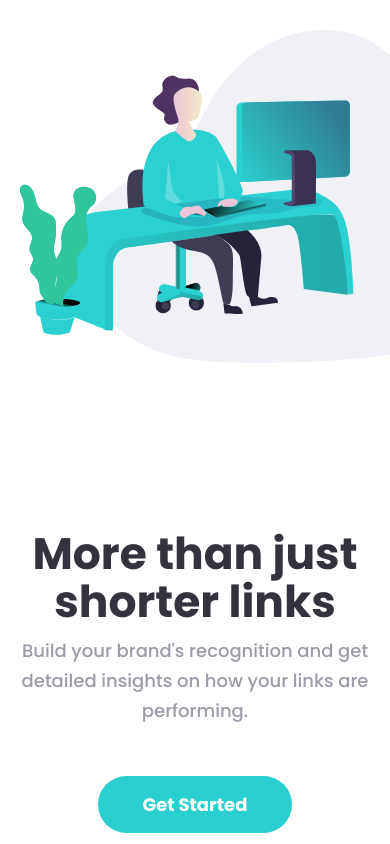
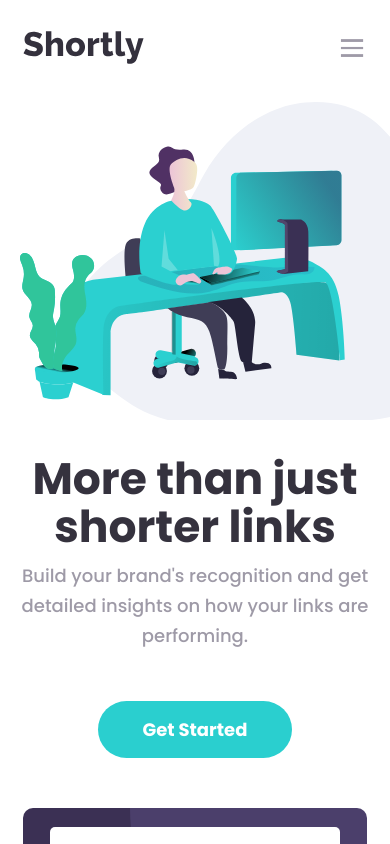
Before and after one commit to Tim-jn/shortly, a React (Create React App) app: page / in a window 390 px wide. Shown: the top 844 px of the page. Built offline with nearby package versions, Linux system fonts and the light colour scheme.

Commit message:
added responsive nav

```diff
--- a/package.json
+++ b/package.json
@@ -12,6 +12,7 @@
     "@types/react-dom": "^18.0.3",
     "react": "^18.1.0",
     "react-dom": "^18.1.0",
+    "react-responsive": "^9.0.0-beta.8",
     "react-router-dom": "^6.3.0",
     "react-scripts": "5.0.1",
     "sass": "^1.51.0",
--- a/src/Components/Header.tsx
+++ b/src/Components/Header.tsx
@@ -1,10 +1,65 @@
 import logo from '../assets/logo.svg'
 import '../styles/Header.scss'
 import { Link } from 'react-router-dom'
+import { useState } from 'react'
+import { useMediaQuery } from 'react-responsive'
+import menuIcon from '../assets/menu.png'
 
 export default function Header() {
+  const [toggle, setToggle] = useState(false)
+
+  const isSmallScreen = useMediaQuery({ maxWidth: 1024 })
+
+  const toggleSidebar = () => {
+    setToggle(!toggle)
+  }
+
+  const openNav = () => {
+    toggleSidebar()
+  }
+
   return (
     <header className="header">
+      {isSmallScreen ? (
+        <div className="nav-content">
+          <Link to="/">
+            <img src={logo} alt="Shortly logo" className="logo" />
+          </Link>
+          <img
+            src={menuIcon}
+            alt="menu icon"
+            className="menu-icon"
+            onClick={openNav}
+          />
+          {toggle ? (
+            <div className="toggle-menu-nav">
+              <nav className="toggle-nav">
+                <Link to="/" className="features">
+                  Features
+                </Link>
+                <Link to="/error404" className="pricing">
+                  Pricing
+                </Link>
+                <Link to="/error404" className="resources">
+                  Resources
+                </Link>
+              </nav>
+              <hr></hr>
+              <ul className="header-account">
+                <li className="login">
+                  <Link to="/error404">Login</Link>
+                </li>
+                <li className="signup">
+                  <Link to="/error404">Sign Up</Link>
+                </li>
+              </ul>
+            </div>
+          ) : (
+            ''
+          )}
+        </div>
+      ) : (
+        <>
           <div className="nav-content">
             <Link to="/">
               <img src={logo} alt="Shortly logo" className="logo" />
@@ -31,6 +86,8 @@ export default function Header() {
               </li>
             </ul>
           </div>
+        </>
+      )}
     </header>
   )
 }
--- a/src/styles/Header.scss
+++ b/src/styles/Header.scss
@@ -59,6 +59,61 @@
 
 @media all and (max-width: 1024px) {
     .header {
-        display: none;
+        margin: 8% 6%;;
+    }
+
+    .nav-content {
+        justify-content: space-between;
+        width: 100%;
+        position: relative;
+    }
+
+    .menu-icon {
+        width: 30px;
+        height: 30px;
+    }
+
+    .toggle-menu-nav {
+        width: 100%;
+        height: 360px;
+        background: $primary-color-violet;
+        position: absolute;
+        top: 55px;
+        right: 0;
+        z-index: 2;
+        border-radius: 10px;
+    }
+
+    .toggle-nav  {
+        display: flex;
+        flex-direction: column;
+        height: 55%;
+        justify-content: space-evenly;
+        align-items: center;
+    }
+
+    .toggle-nav a {
+        color: #FFF;
+    }
+
+    hr {
+        width: 85%;
+        opacity: 0.3;
+        margin: auto;
+    }
+
+    .header-account {
+        flex-direction: column;
+        height: 30%;
+        justify-content: space-evenly;
+        margin-top: 15px;
+    }
+
+    .login a {
+        color: #FFF;
+    }
+
+    .signup a {
+        padding: 8px 95px;
     }
 }
--- a/src/styles/Home.scss
+++ b/src/styles/Home.scss
@@ -207,3 +207,10 @@
         margin-bottom: 50px;
     }
 }
+
+@media all and (max-width: 560px) {
+    .infos-image-content {
+        max-height: 325px;
+        margin-bottom: 25px;
+    }
+}
```
Also changed, not shown: src/assets/menu.png (added), 1 other file (tests, documents, lock files or other folders). Lines whose indentation alone changed are shown as unchanged.
